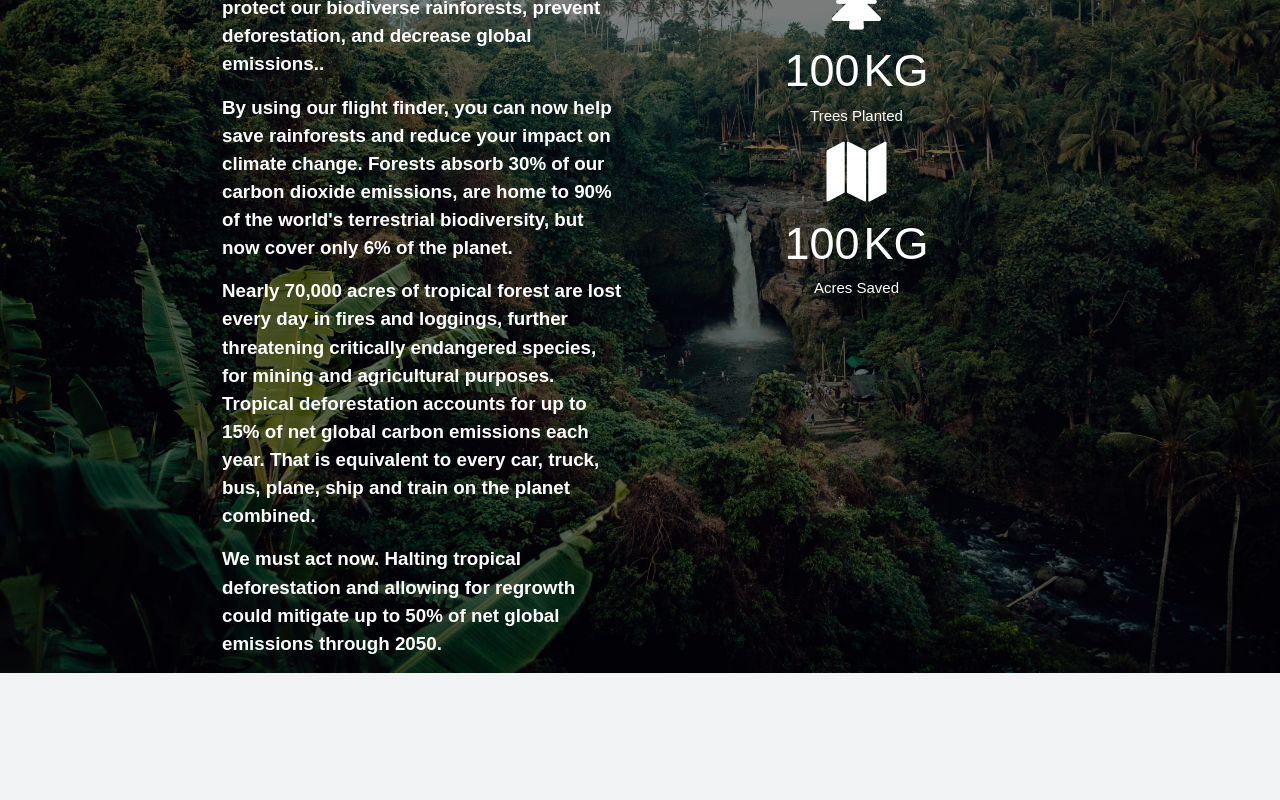
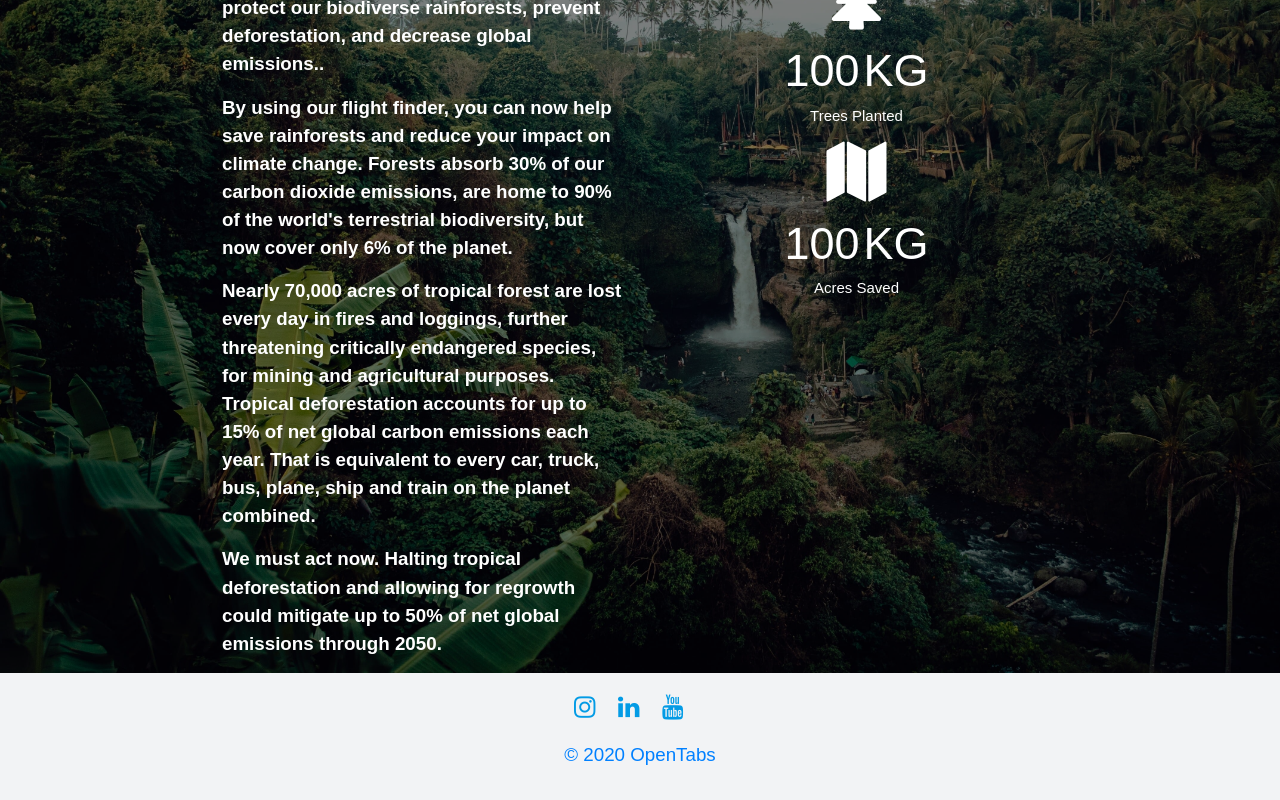
Before and after one commit to Adarsh-thedev/ot-flights-frontend, a React (Create React App) app: page / in a window 1280 px wide. Shown: the part 2288-3088 px from the top of the page. Before the commit the page ends 3021 px from the top, so only its background shows below. Built offline with nearby package versions, Linux system fonts and the light colour scheme.

Commit message:
Footer Component

```diff
--- a/src/App.js
+++ b/src/App.js
@@ -8,6 +8,7 @@ import Stats from './Components/Stats';
 import AboutOpenTabs from './Components/AboutOpenTabs';
 import AboutCarbonOffset from './Components/AboutCarbonOffset';
 import AboutRainForest from './Components/AboutRainForest';
+import Footer from './Components/Footer';
 
 function App() {
   return (
@@ -21,6 +22,7 @@ function App() {
         <AboutCarbonOffset/>
         <AboutRainForest/>
       </Slide>
+      <Footer/>
     </React.Fragment>
   );
 }
--- /dev/null
+++ b/src/Components/Footer.js
@@ -0,0 +1,26 @@
+import React from 'react';
+
+const Footer = () => {
+    return(
+        <div className = 'no-margin2 footer'>
+            <div className = 'container'>
+                <div className = 'row justify-content-center f4'>
+                    <a href="https://www.instagram.com/open_tabs/" rel = 'noopener noreferrer' target="_blank">
+                        <i className="fa fa-instagram fa-lg mr-4"> </i>
+                    </a>
+                    <a href="https://www.linkedin.com/company/greco-paro/?viewAsMember=true" rel = 'noopener noreferrer' target="_blank">
+                        <i className="fa fa-linkedin fa-lg mr-4"> </i>
+                    </a>
+                    <a href="https://www.youtube.com/channel/UC7Ggi0aAxmxHtoMqZ6BckBg" rel = 'noopener noreferrer' target="_blank">
+                        <i className="fa fa-youtube fa-lg mr-4"> </i>
+                    </a>
+                </div>
+                <div className="f4 text-center">
+					<p> © 2020 OpenTabs</p>
+				</div>
+            </div>
+        </div>
+    );
+}
+
+export default Footer;
```
